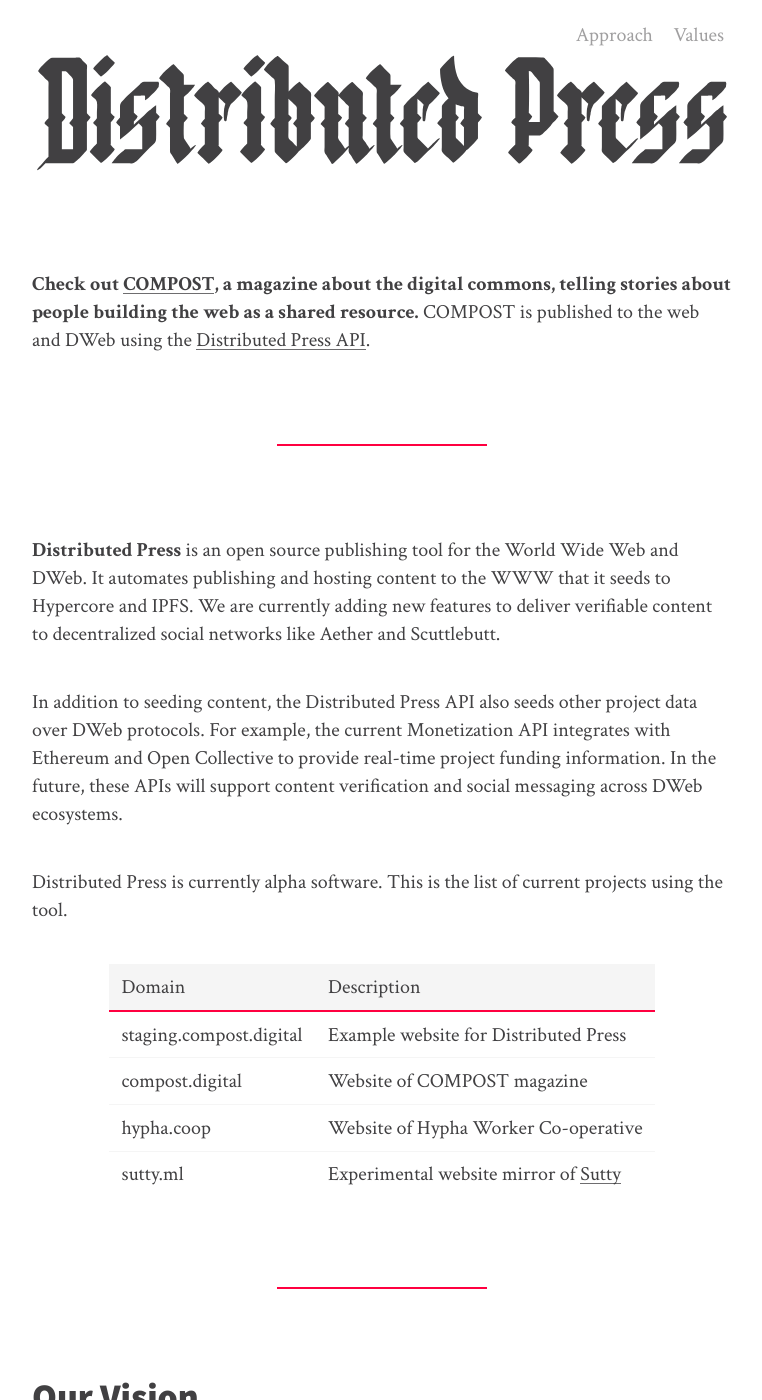
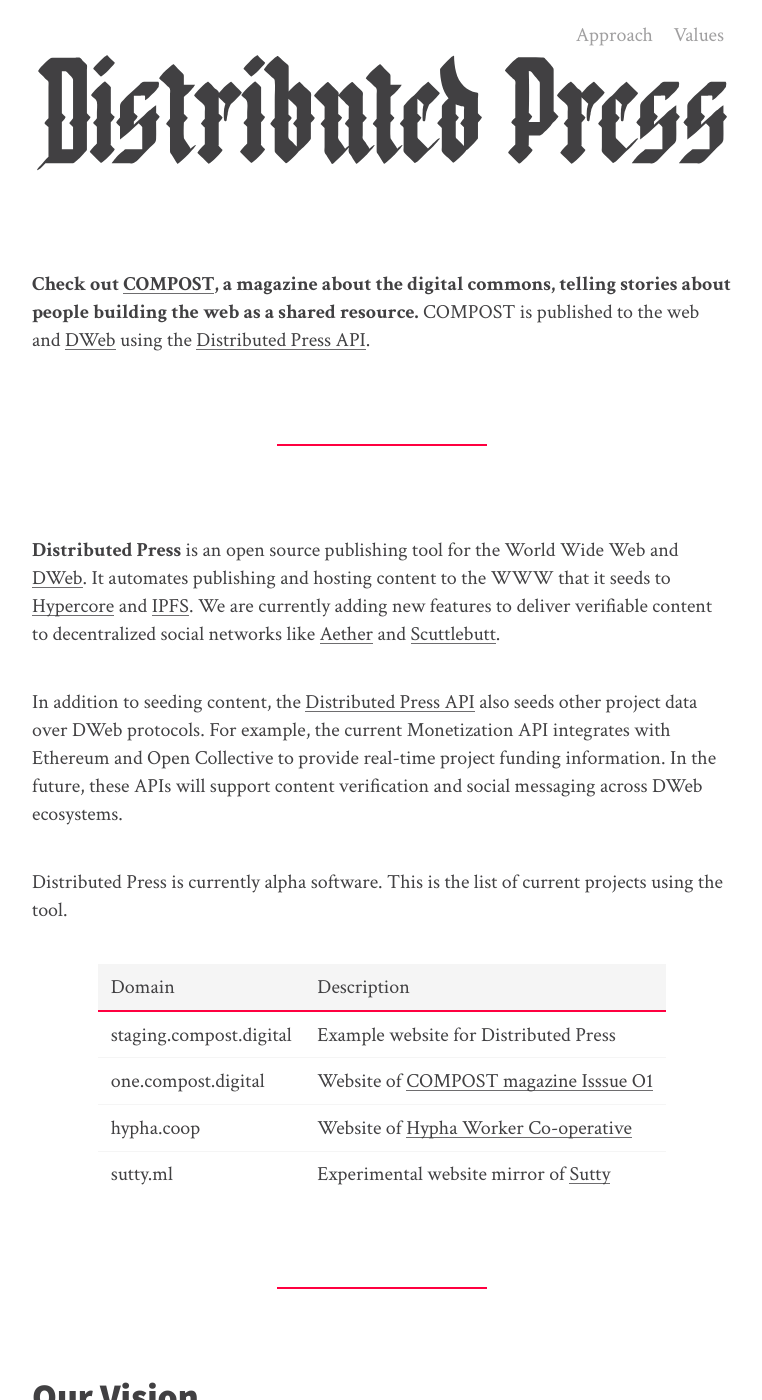
Before and after one commit to hyphacoop/distributed.press, a Jekyll site: the page built from index.md, in a window 1280 px wide and 1400 px high. Shown: the whole window, without its empty margins (258-1020 px from the left). Built offline with Jekyll 4.4.1, drawn with Linux system fonts in a browser that asks for light colours; nearby versions of some CDN libraries; our own code applies the rules of GitHub Pages for plain Markdown files; the list of posts is cut into pages by our own code.

Commit message:
updated table

```diff
--- a/index.md
+++ b/index.md
@@ -1,18 +1,18 @@
-**Check out [COMPOST](https://compost.digital), a magazine about the digital commons, telling stories about people building the web as a shared resource.** COMPOST is published to the web and DWeb using the [Distributed Press API](https://github.com/hyphacoop/api.distributed.press).
+**Check out [COMPOST](https://compost.digital), a magazine about the digital commons, telling stories about people building the web as a shared resource.** COMPOST is published to the web and [DWeb](https://getdweb.net) using the [Distributed Press API](https://github.com/hyphacoop/api.distributed.press).
 
 ---
 
-**Distributed Press** is an open source publishing tool for the World Wide Web and DWeb. It automates publishing and hosting content to the WWW that it seeds to Hypercore and IPFS. We are currently adding new features to deliver verifiable content to decentralized social networks like Aether and Scuttlebutt.
+**Distributed Press** is an open source publishing tool for the World Wide Web and [DWeb](https://getdweb.net). It automates publishing and hosting content to the WWW that it seeds to [Hypercore](https://hypercore-protocol.org/) and [IPFS](https://ipfs.io). We are currently adding new features to deliver verifiable content to decentralized social networks like [Aether](https://getaether.net/) and [Scuttlebutt](https://scuttlebutt.nz/).
 
-In addition to seeding content, the Distributed Press API also seeds other project data over DWeb protocols. For example, the current Monetization API integrates with Ethereum and Open Collective to provide real-time project funding information. In the future, these APIs will support content verification and social messaging across DWeb ecosystems.
+In addition to seeding content, the [Distributed Press API](https://github.com/hyphacoop/api.distributed.press) also seeds other project data over DWeb protocols. For example, the current Monetization API integrates with Ethereum and Open Collective to provide real-time project funding information. In the future, these APIs will support content verification and social messaging across DWeb ecosystems.
 
 Distributed Press is currently alpha software. This is the list of current projects using the tool.
 
 | Domain                  | Description |
 |:------------------------|:------------|
 | staging.compost.digital | Example website for Distributed Press |
-| compost.digital         | Website of COMPOST magazine |
-| hypha.coop              | Website of Hypha Worker Co-operative |
+| one.compost.digital     | Website of [COMPOST magazine Isssue O1](https://one.compost.digital) |
+| hypha.coop              | Website of [Hypha Worker Co-operative](https://hypha.coop) |
 | sutty.ml                | Experimental website mirror of [Sutty](https://sutty.nl/en/) |
 
 ---
```
